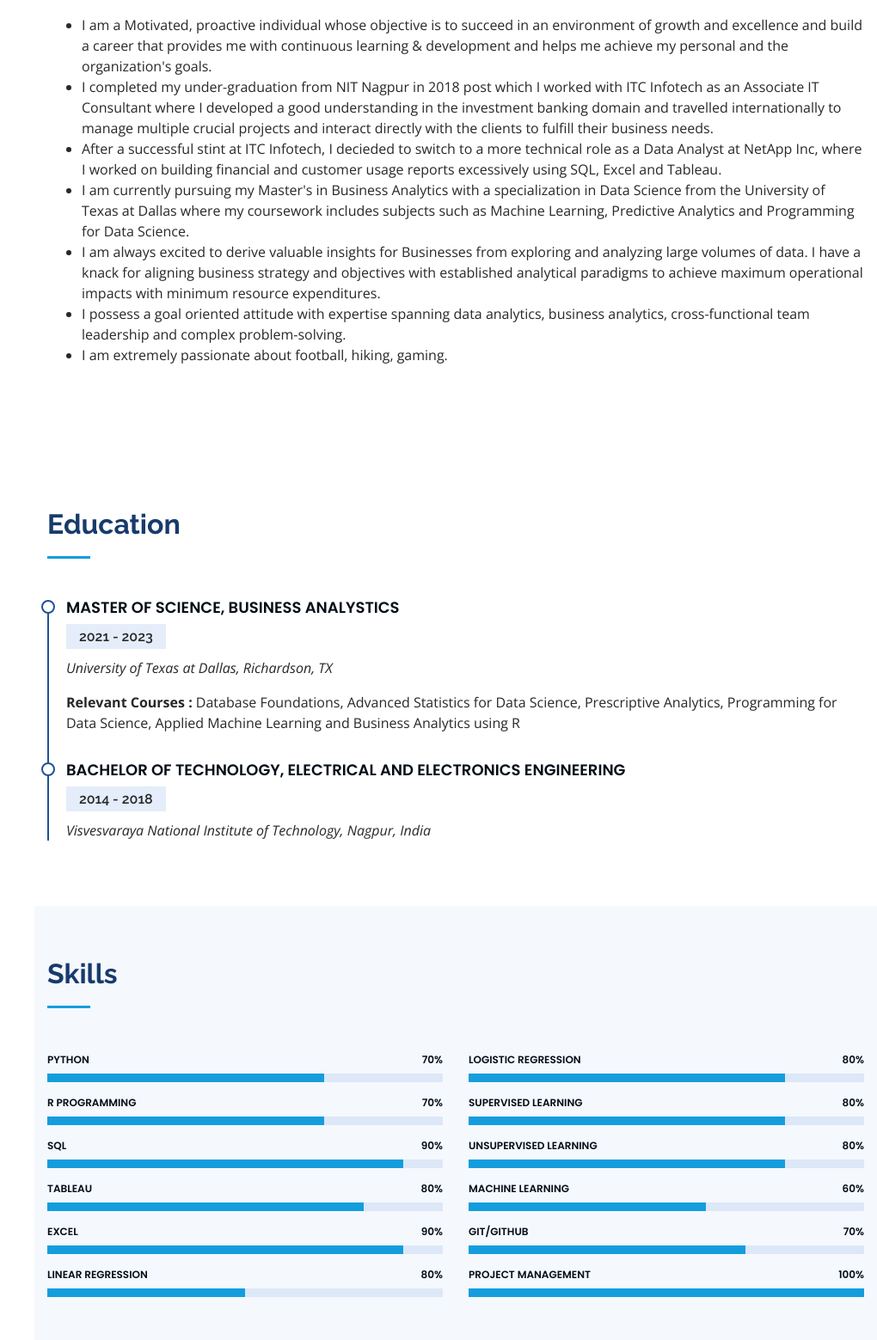
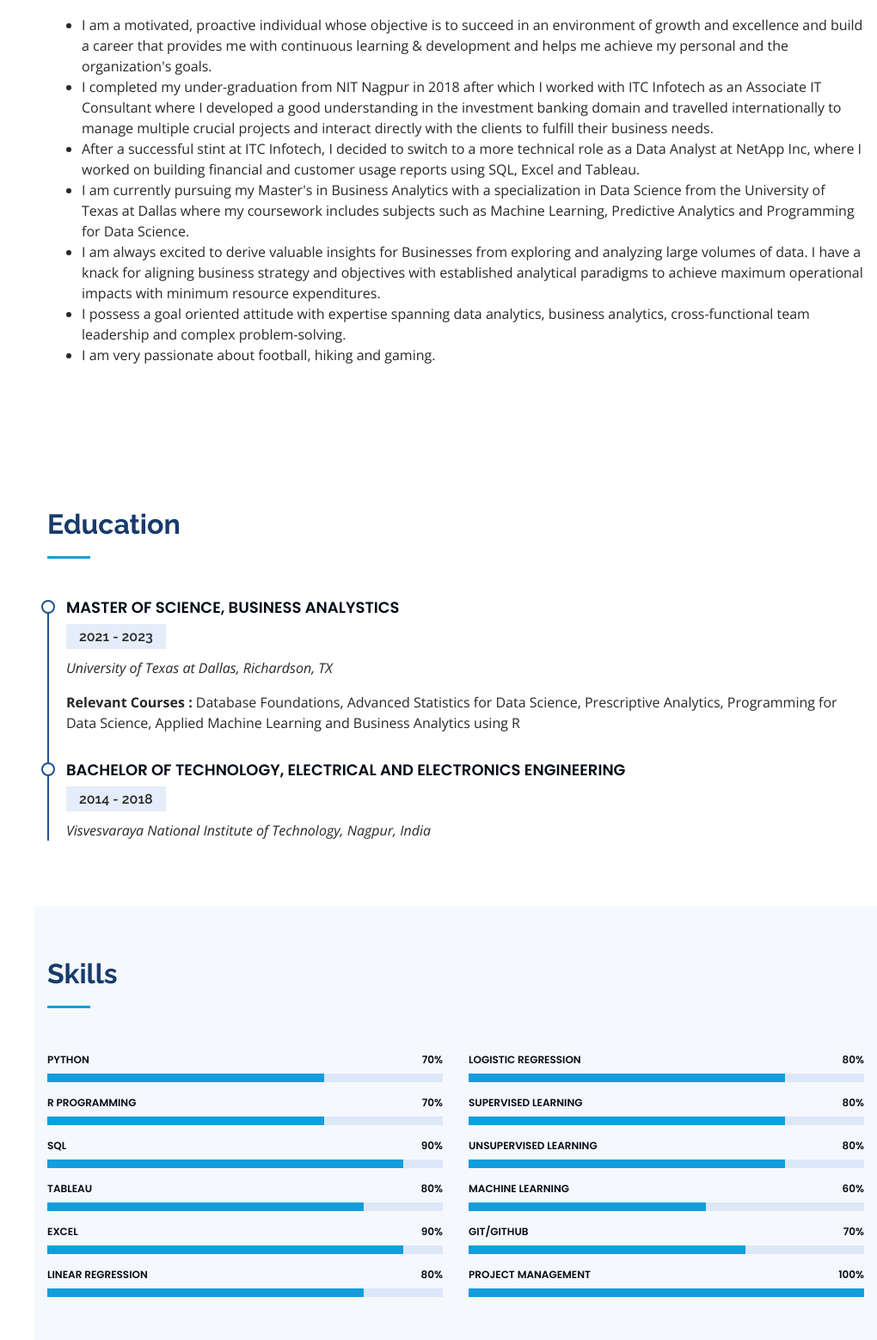
Before and after one commit to aadi2796/aadi2796.github.io, a plain HTML site: page index.html in a window 1280 px wide. Shown: the part 921-2480 px from the top of the page at 86% size, without its empty margins (260-1280 px from the left). Drawn offline with nearby package versions, Linux system fonts and the light colour scheme.

Commit message:
typo and resume updates

```diff
--- a/index.html
+++ b/index.html
@@ -87,15 +87,15 @@
         <div class="section-title">
           <h2>About</h2>
           <ul>
-            <li>I am a Motivated, proactive individual whose objective is to succeed in an environment of growth and excellence and build a career that provides me
+            <li>I am a motivated, proactive individual whose objective is to succeed in an environment of growth and excellence and build a career that provides me
               with continuous learning & development and helps me achieve my personal and the organization's goals.</li>
 
-            <li>I completed my under-graduation from NIT Nagpur in 2018 post which I worked with ITC Infotech as an Associate IT Consultant where I developed a good
+            <li>I completed my under-graduation from NIT Nagpur in 2018 after which I worked with ITC Infotech as an Associate IT Consultant where I developed a good
               understanding in the investment banking domain and travelled internationally to manage multiple crucial projects and interact directly with the clients
               to fulfill their business needs.</li>
 
-            <li>After a successful stint at ITC Infotech, I decieded to switch to a more technical role as a Data Analyst at NetApp Inc, where I worked on building
-              financial and customer usage reports excessively using SQL, Excel and Tableau.</li>
+            <li>After a successful stint at ITC Infotech, I decided to switch to a more technical role as a Data Analyst at NetApp Inc, where I worked on building
+              financial and customer usage reports using SQL, Excel and Tableau.</li>
 
             <li>I am currently pursuing my Master's in Business Analytics with a specialization in Data Science from the University of Texas at Dallas where my coursework
               includes subjects such as Machine Learning, Predictive Analytics and Programming for Data Science.</li>
@@ -105,7 +105,7 @@
 
             <li>I possess a goal oriented attitude with expertise spanning data analytics, business analytics, cross-functional team leadership and complex problem-solving.</li>
 
-            <li>I am extremely passionate about football, hiking, gaming.</li>
+            <li>I am very passionate about football, hiking and gaming.</li>
           </ul>
         </div>
 
@@ -195,7 +195,7 @@
             <div class="progress">
               <span class="skill">Linear Regression <i class="val">80%</i></span>
               <div class="progress-bar-wrap">
-                <div class="progress-bar" role="progressbar" aria-valuenow="50" aria-valuemin="0" aria-valuemax="100">
+                <div class="progress-bar" role="progressbar" aria-valuenow="80" aria-valuemin="0" aria-valuemax="100">
                 </div>
               </div>
             </div>
@@ -321,7 +321,7 @@
             <br>
             <br>
             <ul>
-              <li>Collaborating with a team of 4 members, we collected a complete year's historical crypto-data for different cryptocurrencies and are currently working on
+              <li>Collected a complete year's historical crypto-data for different cryptocurrencies and am currently working on
                 data pre-processing, visualization, and building a machine learning model that predicts the probability of take-profit and stop-loss.</li>
             </ul>
           </p1>
@@ -360,7 +360,7 @@
 
         <div class="section-title">
           <h2>Recommendations</h2>
-          <p> These are few recommendations from the people I have worked with such as my colleagues, mentors, friends,
+          <p> These are a few recommendations from the people I have worked with such as my colleagues, mentors, friends,
             etc.
         </div>
         <div class="owl-carousel testimonials-carousel">
@@ -419,7 +419,7 @@
 
         <div class="section-title">
           <h2>Contact</h2>
-          <p><i>I am Actively looking for internship opportunities in field of business analytics, data engineering and data
+          <p><i>I am actively looking for internship opportunities in field of business analytics, data engineering and data
               analytics for Summer 2022. </i></p>
         </div>
 
```
Also changed, not shown: 1 other file.
